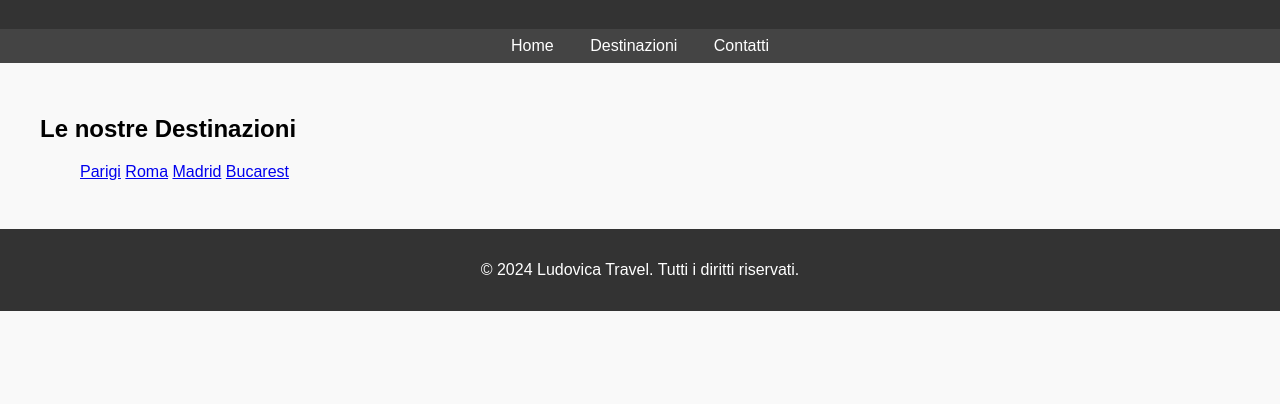
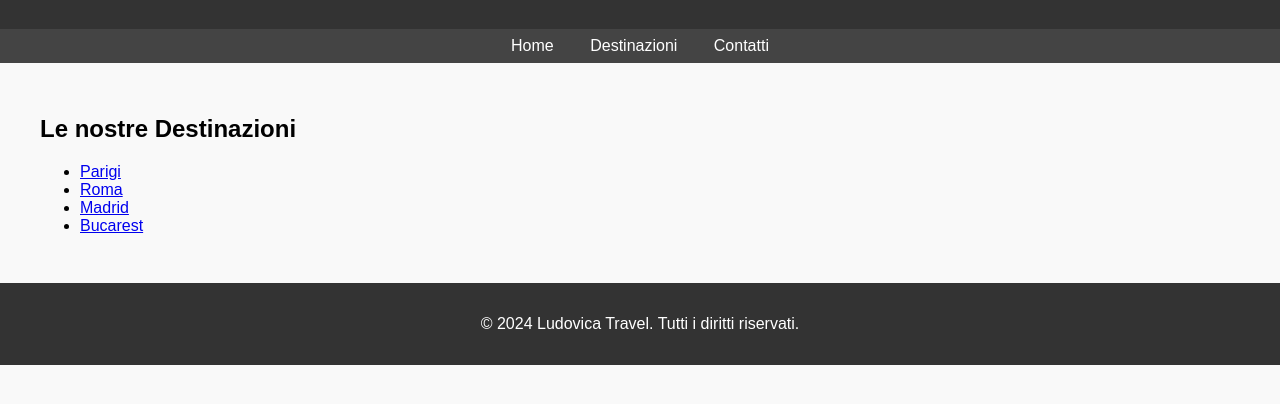
Before and after one commit to ludovicaricci/ludovicaricci.github.io, a plain HTML site: page destinazione.html in a window 1280 px wide. Shown: the part 90-494 px from the top of the page. Drawn offline with Linux system fonts and the light colour scheme.

Commit message:
Update destinazione.html

```diff
--- a/destinazione.html
+++ b/destinazione.html
@@ -55,12 +55,12 @@
         <a href="C:\Users\ite\Desktop\sito ludovica ricci\contatti.html">Contatti</a>
     </nav>
     <div class="container">
-        <h2>Le nostre Destinazioni</h2>
+           <h2>Le nostre Destinazioni</h2>
         <ul>
-          </li><a href="parigi.html">Parigi</a></li>
-          </li><a href="roma.html">Roma</a></li>
-         </li><a href="madrid.html">Madrid</a></li>
-          </li><a href="bucarest.html">Bucarest</a></li>
+            <li><a href="parigi.html">Parigi</a></li>
+            <li><a href="roma.html">Roma</a></li>
+            <li><a href="madrid.html">Madrid</a></li>
+            <li><a href="bucarest.html">Bucarest</a></li>
         </ul>
     </div>
     <footer>
```
